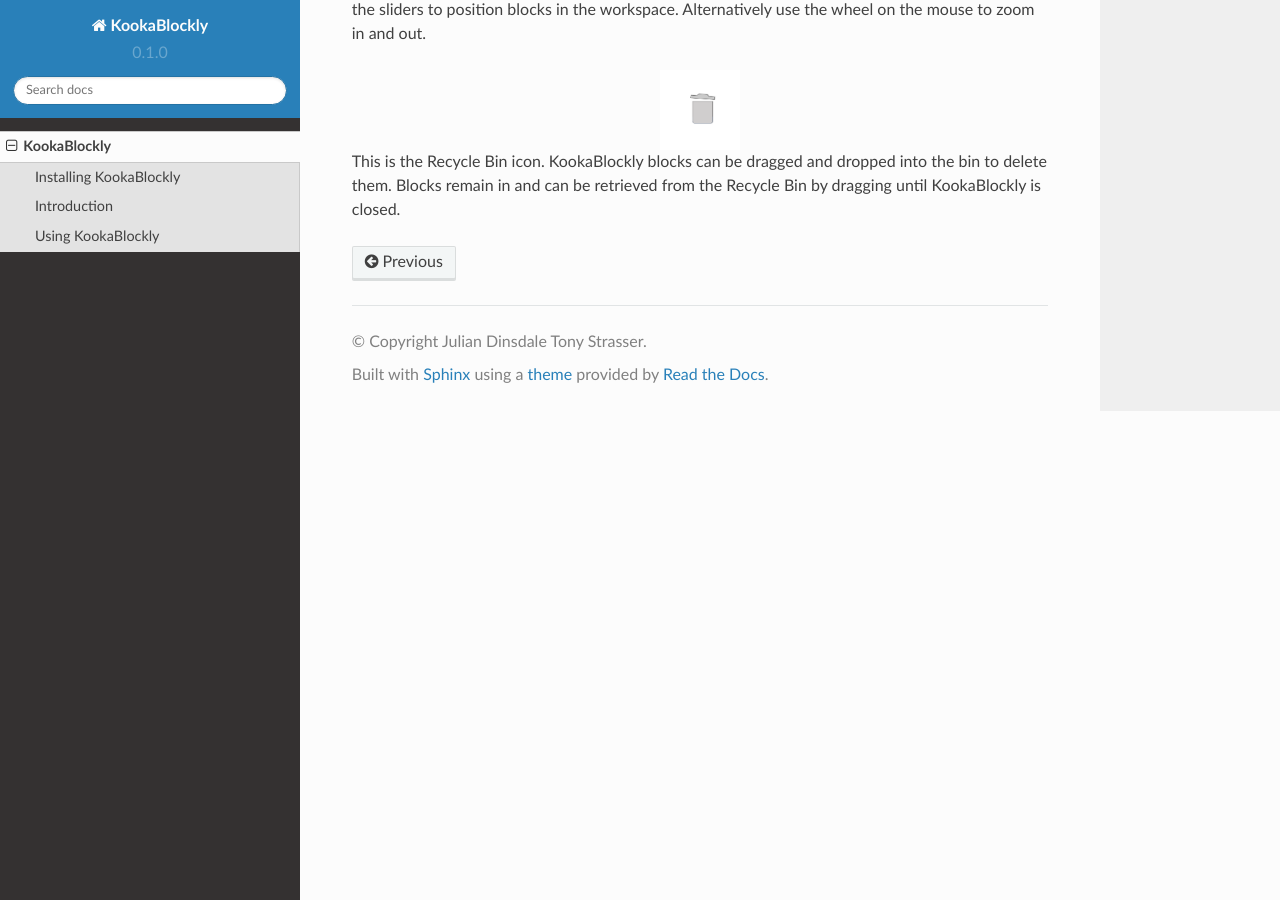
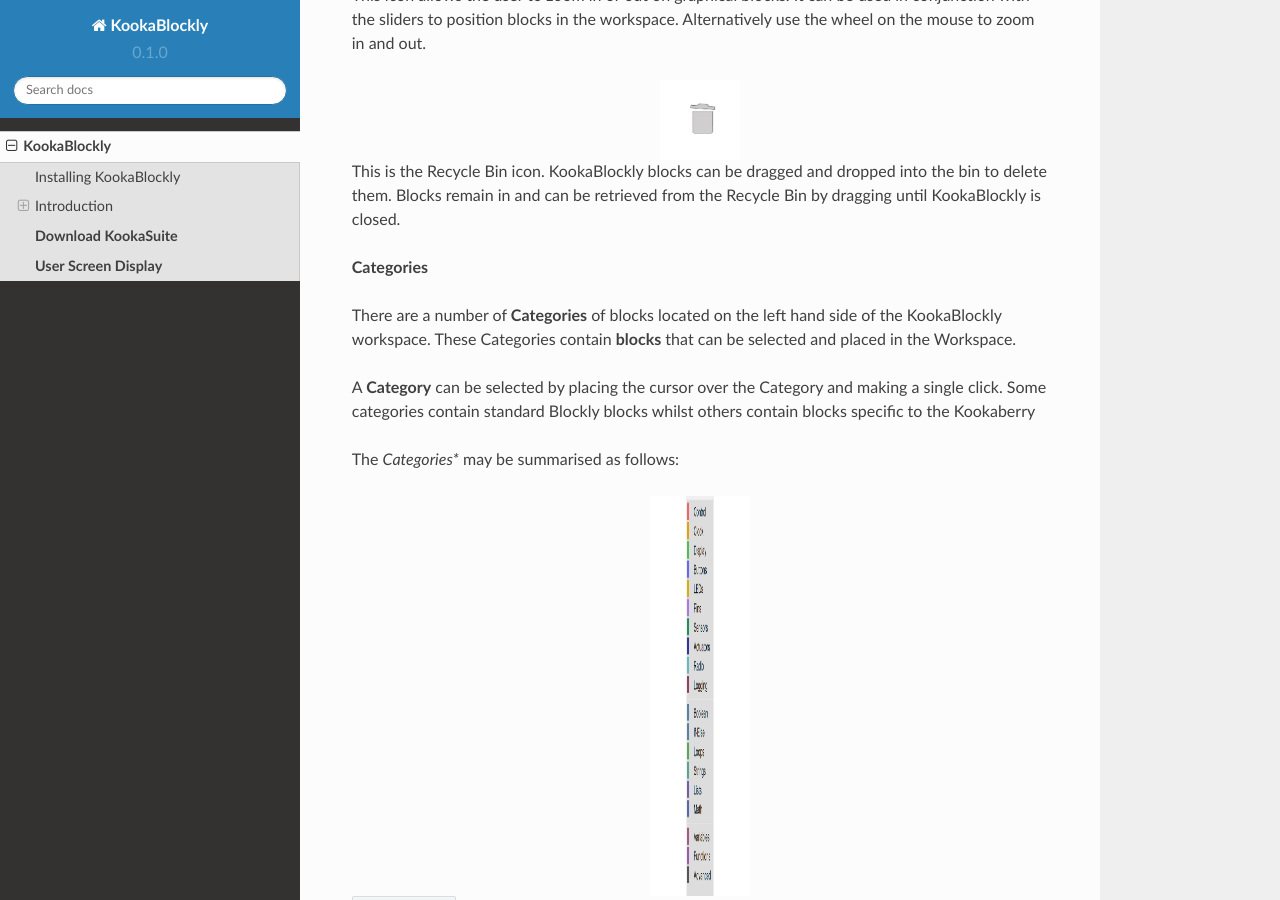
Before and after one commit to JulianDinsdale/KookaBlockly, a Sphinx documentation site: the page built from docs/source/KookaBlockly_Overview.rst, in a window 1280 px wide and 900 px high, scrolled down 6571 px. Built offline with Sphinx 7.4.7 and the Read the Docs theme 2.0.0, drawn with Linux system fonts in a browser that asks for light colours.

Commit message:
add Category

```diff
--- a/docs/source/KookaBlockly_Overview.rst
+++ b/docs/source/KookaBlockly_Overview.rst
@@ -41,13 +41,15 @@
 
 
 Using KookaBlockly
-------------------
+==================
 
 **Download KookaSuite**
+-----------------------
 
 Download KookaSuite from the GitHub repository and install on a Windows 10 or 11 PC or on a MAC.
 
 **User Screen Display**
+-----------------------
 
 Run KookaBlockly on your computer and the following screen display will be presented.
 
@@ -253,3 +255,20 @@
 
 This is the Recycle Bin icon.  KookaBlockly blocks can be dragged and dropped 	into the bin 	to delete them.
 Blocks remain in and can be retrieved from the Recycle Bin by dragging 	until KookaBlockly is closed.
+
+
+**Categories**
+
+There are a number of **Categories** of blocks located on the left hand side of the KookaBlockly workspace.  These Categories contain
+**blocks** that can be selected and placed in the Workspace.
+
+A **Category** can be selected by placing the cursor over the Category and making a single click.
+Some categories contain standard Blockly blocks whilst others contain blocks specific to the Kookaberry
+
+The *Categories** may be summarised as follows:
+
+.. image:: images/Category_List.png
+    :width: 100
+    :height: 400
+    :align: center
+    :alt: Category list
```
Also changed, not shown: docs/source/images/Category_List.png (added).
